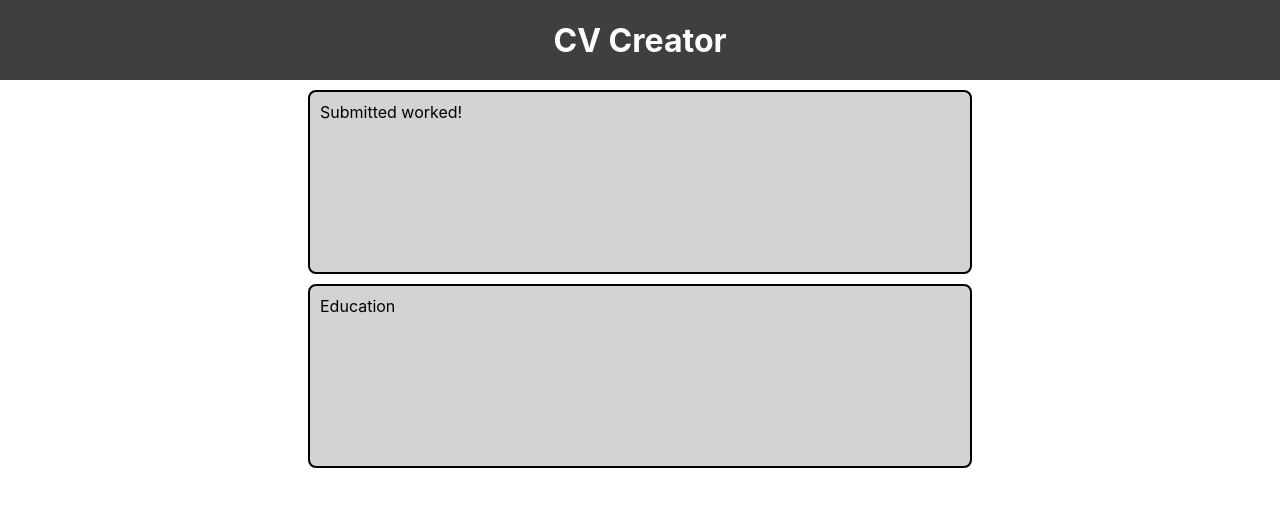
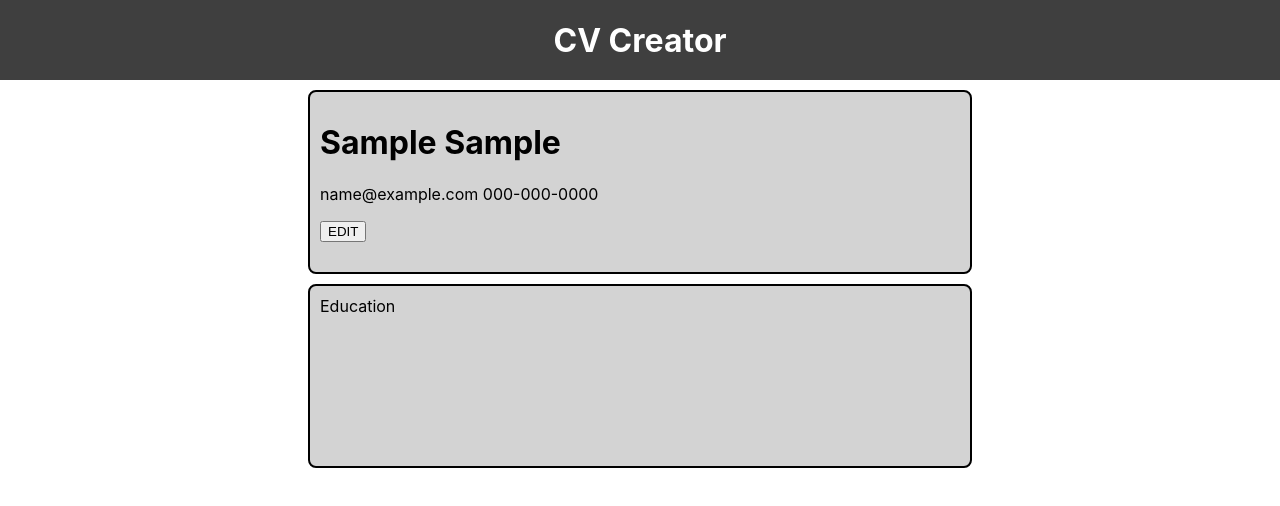
Before and after one commit to Red4lpha/CV-Project, a React (Create React App) app: page / in a window 1280 px wide. Both pictures are taken after typing "Sample", "Sample", "name@example.com" into the empty fields and a click on the input 710 px from the left and 244 px from the top of the page. Shown: the top 506 px of the page. Built offline with nearby package versions, Linux system fonts and the light colour scheme.

Commit message:
General Component -Added an edit button to change back to form view

```diff
--- a/src/components/General.js
+++ b/src/components/General.js
@@ -12,6 +12,7 @@ class General extends React.Component {
         };
         this.handleChange = this.handleChange.bind(this);
         this.handleSubmit = this.handleSubmit.bind(this);
+        this.handleEdit = this.handleEdit.bind(this);
     };
     handleChange(e){
         const value = e.target.value;
@@ -29,13 +30,18 @@ class General extends React.Component {
         this.setState({isSubmitted: true});
         e.preventDefault();
     };
+    handleEdit(e){
+        this.setState({isSubmitted: false});
+    }
 
     render(){
         const {fName, lName, email, phone, isSubmitted} = this.state;
         if(isSubmitted){
             return(
                 <div className="card general">
-                    Submitted worked!
+                    <h1> {fName} {lName} </h1>
+                    <p> {email} {phone} </p>
+                    <button onClick={this.handleEdit}>EDIT</button>
                 </div>
             )
         }
```
